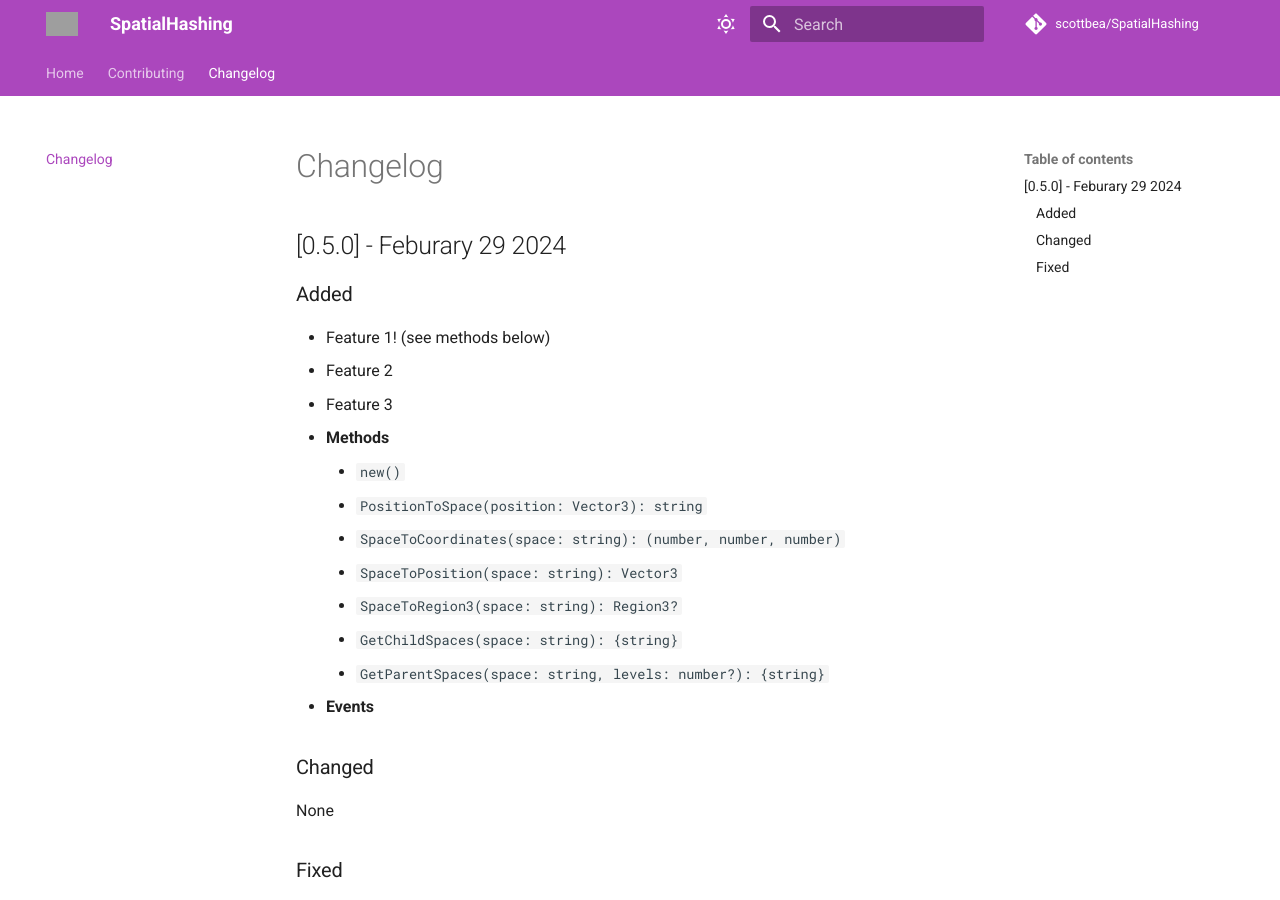
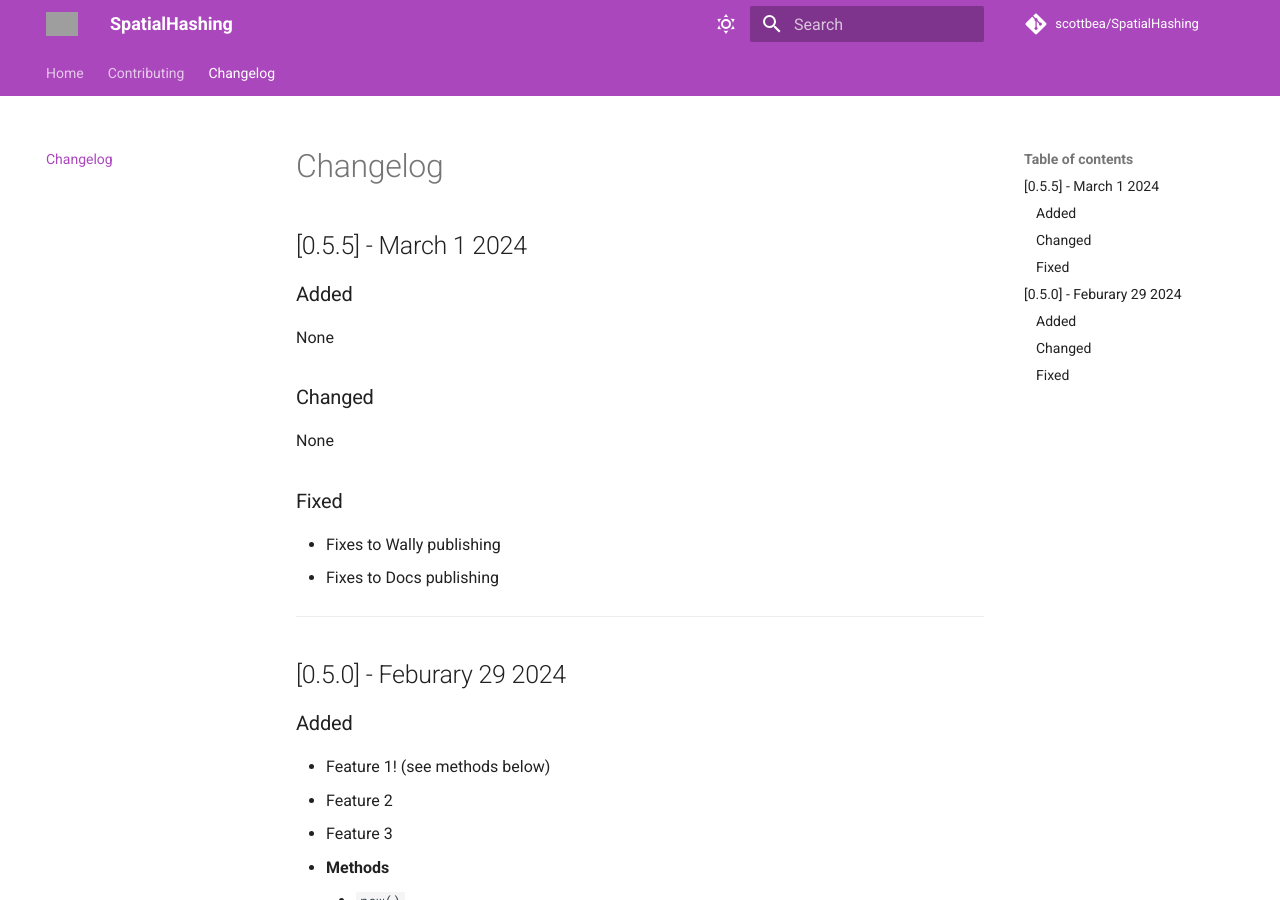
Before and after one commit to scottbea/SpatialHashing, an MkDocs documentation site: the page built from docs/changelog.md, in a window 1280 px wide and 900 px high. Built offline with MkDocs 1.6.1 and Material for MkDocs 9.7.7, drawn with Linux system fonts in a browser that asks for light colours; comment, search, counter and statistics services are not loaded; grey boxes are pictures that could not be loaded.

Commit message:
Bumped to v0.5.5

```diff
--- a/docs/changelog.md
+++ b/docs/changelog.md
@@ -1,3 +1,17 @@
+## [0.5.5] - March 1 2024
+### Added
+None
+
+### Changed
+None
+
+### Fixed
+- Fixes to Wally publishing
+- Fixes to Docs publishing
+
+----------
+
+
 ## [0.5.0] - Feburary 29 2024
 ### Added
 - Feature 1! (see methods below)
```
